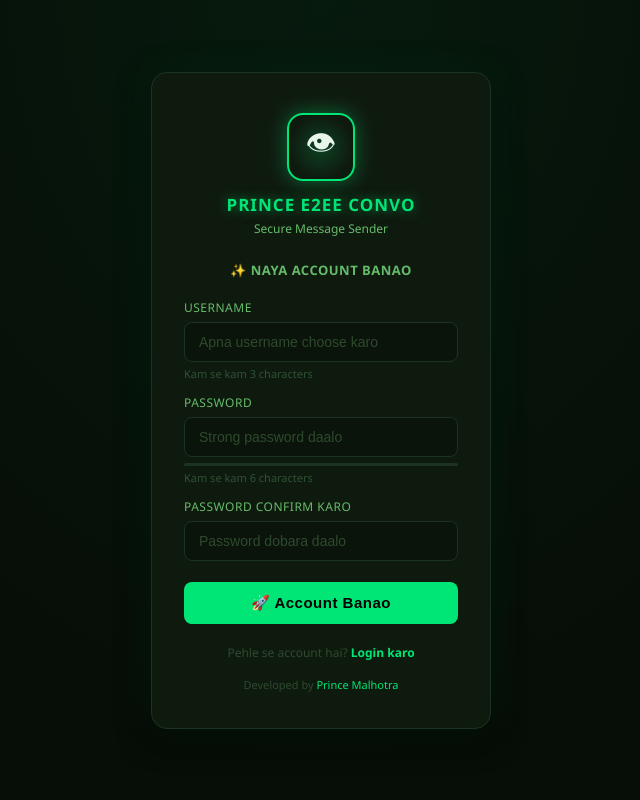
After one commit to DEVLOPER-PRINCE/DEV-PRINCE-END-TO-END, a Flask app: page /register in a window 1280 px wide. The commit adds this page. Shown: the whole page, without its empty margins (319-959 px from the left). Run offline with Flask 3, Linux system fonts and the light colour scheme.

Commit message:
Add account creation and registration functionality to the web application
Introduce account registration with username/password validation, password hashing (SHA256), and secure storage in `accounts.json`. Update login flow to redirect to registration if no accounts exist. Add a "Create Account" link to the login page.

Replit-Commit-Author: Agent
Replit-Commit-Session-Id: 6ae7093a-cd7f-46a9-af7e-1412040fc86a
Replit-Commit-Checkpoint-Type: full_checkpoint
Replit-Commit-Event-Id: b2390c64-7a5b-4901-b92e-3e57d3705e38
Replit-Commit-Screenshot-Url: https://storage.googleapis.com/screenshot-production-us-central1/eae38561-5c29-4405-87f2-3bf2b07fcef1/6ae7093a-cd7f-46a9-af7e-1412040fc86a/zjqpn6e
Replit-Helium-Checkpoint-Created: true

```diff
--- a/src/templates/login.html
+++ b/src/templates/login.html
@@ -143,6 +143,9 @@
     <input type="password" id="password" placeholder="Password daalo" autocomplete="current-password">
   </div>
   <button class="btn-login" id="loginBtn" onclick="doLogin()">Login</button>
+  <div style="text-align:center;margin-top:18px;font-size:12px;color:#2e4a2e;">
+    Account nahi hai? <a href="/register" style="color:var(--green);text-decoration:none;font-weight:600;">Register karo</a>
+  </div>
   <div class="footer-credit">Developed by <a href="#">Prince Malhotra</a></div>
 </div>
 <script>
--- /dev/null
+++ b/src/templates/register.html
@@ -0,0 +1,220 @@
+<!DOCTYPE html>
+<html lang="en">
+<head>
+<meta charset="UTF-8">
+<meta name="viewport" content="width=device-width, initial-scale=1.0">
+<title>Prince E2EE Convo — Account Banao</title>
+<style>
+  :root {
+    --bg: #070d07;
+    --card: #0f1a0f;
+    --green: #00e676;
+    --green-glow: 0 0 20px rgba(0,230,118,0.4);
+    --border: #1b3320;
+    --text: #e8f5e9;
+    --text-dim: #66bb6a;
+  }
+  * { box-sizing: border-box; margin: 0; padding: 0; }
+  body {
+    background: var(--bg);
+    color: var(--text);
+    font-family: 'Segoe UI', system-ui, sans-serif;
+    min-height: 100vh;
+    display: flex;
+    align-items: center;
+    justify-content: center;
+    background-image: radial-gradient(ellipse at 50% 0%, rgba(0,230,118,0.06) 0%, transparent 70%);
+  }
+  .box {
+    background: var(--card);
+    border: 1px solid var(--border);
+    border-radius: 16px;
+    padding: 40px 32px 36px;
+    width: 340px;
+    box-shadow: 0 0 40px rgba(0,230,118,0.08), 0 8px 32px rgba(0,0,0,0.6);
+  }
+  .brand { text-align: center; margin-bottom: 24px; }
+  .brand-icon {
+    width: 68px; height: 68px;
+    margin: 0 auto 12px;
+    background: radial-gradient(circle, rgba(0,230,118,0.2) 0%, transparent 70%);
+    border: 2px solid var(--green);
+    border-radius: 16px;
+    display: flex; align-items: center; justify-content: center;
+    font-size: 30px;
+    box-shadow: var(--green-glow);
+  }
+  .brand-name {
+    font-size: 17px; font-weight: 700;
+    color: var(--green);
+    letter-spacing: 1px;
+    text-shadow: 0 0 12px rgba(0,230,118,0.5);
+  }
+  .brand-sub { font-size: 12px; color: var(--text-dim); margin-top: 4px; }
+  .page-title {
+    font-size: 13px; font-weight: 700;
+    color: var(--text-dim);
+    text-align: center;
+    margin-bottom: 20px;
+    letter-spacing: 0.5px;
+    text-transform: uppercase;
+  }
+  .field { margin-bottom: 13px; }
+  .field label {
+    display: block; font-size: 12px;
+    color: var(--text-dim); margin-bottom: 6px; letter-spacing: 0.5px;
+  }
+  .field input {
+    width: 100%;
+    background: #0a140a;
+    border: 1px solid var(--border);
+    border-radius: 8px;
+    padding: 11px 14px;
+    color: var(--text); font-size: 14px;
+    outline: none;
+    transition: border-color 0.2s, box-shadow 0.2s;
+  }
+  .field input:focus { border-color: var(--green); box-shadow: 0 0 0 3px rgba(0,230,118,0.1); }
+  .field input::placeholder { color: #2e4a2e; }
+  .field-hint { font-size: 11px; color: #2e5234; margin-top: 4px; }
+  .btn-register {
+    width: 100%;
+    background: var(--green); color: #000;
+    border: none; border-radius: 8px;
+    padding: 12px; font-size: 15px; font-weight: 700;
+    cursor: pointer; margin-top: 8px; letter-spacing: 0.5px;
+    transition: background 0.2s, box-shadow 0.2s, transform 0.1s;
+  }
+  .btn-register:hover { background: #00ff88; box-shadow: 0 0 18px rgba(0,230,118,0.5); }
+  .btn-register:active { transform: scale(0.98); }
+  .btn-register:disabled { opacity: 0.5; cursor: not-allowed; }
+  .msg-box {
+    border-radius: 8px; padding: 10px 14px;
+    font-size: 13px; margin-bottom: 14px; display: none;
+  }
+  .msg-box.err { background: rgba(244,67,54,0.12); border: 1px solid rgba(244,67,54,0.3); color: #ef9a9a; }
+  .msg-box.ok  { background: rgba(0,230,118,0.08); border: 1px solid rgba(0,230,118,0.2);  color: var(--green); }
+  .login-link {
+    text-align: center; margin-top: 20px;
+    font-size: 12px; color: #2e4a2e;
+  }
+  .login-link a { color: var(--green); text-decoration: none; font-weight: 600; }
+  .login-link a:hover { text-decoration: underline; }
+  .footer-credit { text-align: center; margin-top: 16px; font-size: 11px; color: #2e4a2e; }
+  .footer-credit a { color: var(--green); text-decoration: none; }
+  .strength-bar {
+    height: 3px; border-radius: 3px;
+    background: var(--border); margin-top: 6px; overflow: hidden;
+  }
+  .strength-fill {
+    height: 100%; width: 0%; border-radius: 3px;
+    transition: width 0.3s, background 0.3s;
+  }
+</style>
+</head>
+<body>
+<div class="box">
+  <div class="brand">
+    <div class="brand-icon">👁</div>
+    <div class="brand-name">PRINCE E2EE CONVO</div>
+    <div class="brand-sub">Secure Message Sender</div>
+  </div>
+
+  <div class="page-title">✨ Naya Account Banao</div>
+
+  <div class="msg-box" id="msgBox"></div>
+
+  <div class="field">
+    <label>USERNAME</label>
+    <input type="text" id="username" placeholder="Apna username choose karo" autocomplete="username" oninput="clearMsg()">
+    <div class="field-hint">Kam se kam 3 characters</div>
+  </div>
+
+  <div class="field">
+    <label>PASSWORD</label>
+    <input type="password" id="password" placeholder="Strong password daalo" autocomplete="new-password" oninput="checkStrength()">
+    <div class="strength-bar"><div class="strength-fill" id="strengthFill"></div></div>
+    <div class="field-hint" id="strengthHint">Kam se kam 6 characters</div>
+  </div>
+
+  <div class="field">
+    <label>PASSWORD CONFIRM KARO</label>
+    <input type="password" id="confirm" placeholder="Password dobara daalo" autocomplete="new-password" oninput="clearMsg()">
+  </div>
+
+  <button class="btn-register" id="regBtn" onclick="doRegister()">🚀 Account Banao</button>
+
+  <div class="login-link">
+    Pehle se account hai? <a href="/login">Login karo</a>
+  </div>
+  <div class="footer-credit">Developed by <a href="#">Prince Malhotra</a></div>
+</div>
+
+<script>
+  document.addEventListener('keydown', e => { if (e.key === 'Enter') doRegister(); });
+
+  function checkStrength() {
+    const p = document.getElementById('password').value;
+    const fill = document.getElementById('strengthFill');
+    const hint = document.getElementById('strengthHint');
+    let score = 0;
+    if (p.length >= 6) score++;
+    if (p.length >= 10) score++;
+    if (/[A-Z]/.test(p)) score++;
+    if (/[0-9]/.test(p)) score++;
+    if (/[^A-Za-z0-9]/.test(p)) score++;
+    const pct = (score / 5) * 100;
+    fill.style.width = pct + '%';
+    const colors = ['', '#f44336', '#ff9800', '#ffeb3b', '#8bc34a', '#00e676'];
+    const labels = ['', 'Bahut weak 🔴', 'Weak 🟠', 'Theek hai 🟡', 'Strong 🟢', 'Bahut strong 💚'];
+    fill.style.background = colors[score] || '#f44336';
+    hint.textContent = p.length === 0 ? 'Kam se kam 6 characters' : (labels[score] || 'Weak');
+    clearMsg();
+  }
+
+  function clearMsg() {
+    document.getElementById('msgBox').style.display = 'none';
+  }
+
+  function showMsg(msg, type) {
+    const el = document.getElementById('msgBox');
+    el.textContent = msg;
+    el.className = 'msg-box ' + type;
+    el.style.display = 'block';
+  }
+
+  async function doRegister() {
+    const btn = document.getElementById('regBtn');
+    const username = document.getElementById('username').value.trim();
+    const password = document.getElementById('password').value;
+    const confirm  = document.getElementById('confirm').value;
+
+    if (!username || !password || !confirm) { showMsg('Sab fields bhar do', 'err'); return; }
+
+    btn.disabled = true;
+    btn.textContent = '⏳ Bana raha hai...';
+    try {
+      const res = await fetch('/api/register', {
+        method: 'POST',
+        headers: { 'Content-Type': 'application/json' },
+        body: JSON.stringify({ username, password, confirm })
+      });
+      const data = await res.json();
+      if (data.success) {
+        showMsg(`✅ Account ban gaya! Ab login karo...`, 'ok');
+        btn.textContent = '✅ Account Ban Gaya!';
+        setTimeout(() => { window.location.href = '/login'; }, 1500);
+      } else {
+        showMsg(data.error || 'Kuch galat ho gaya', 'err');
+        btn.disabled = false;
+        btn.textContent = '🚀 Account Banao';
+      }
+    } catch (e) {
+      showMsg('Server se connect nahi ho saka', 'err');
+      btn.disabled = false;
+      btn.textContent = '🚀 Account Banao';
+    }
+  }
+</script>
+</body>
+</html>
```
Also changed, not shown: src/web_app.py (+72 -23 lines).
